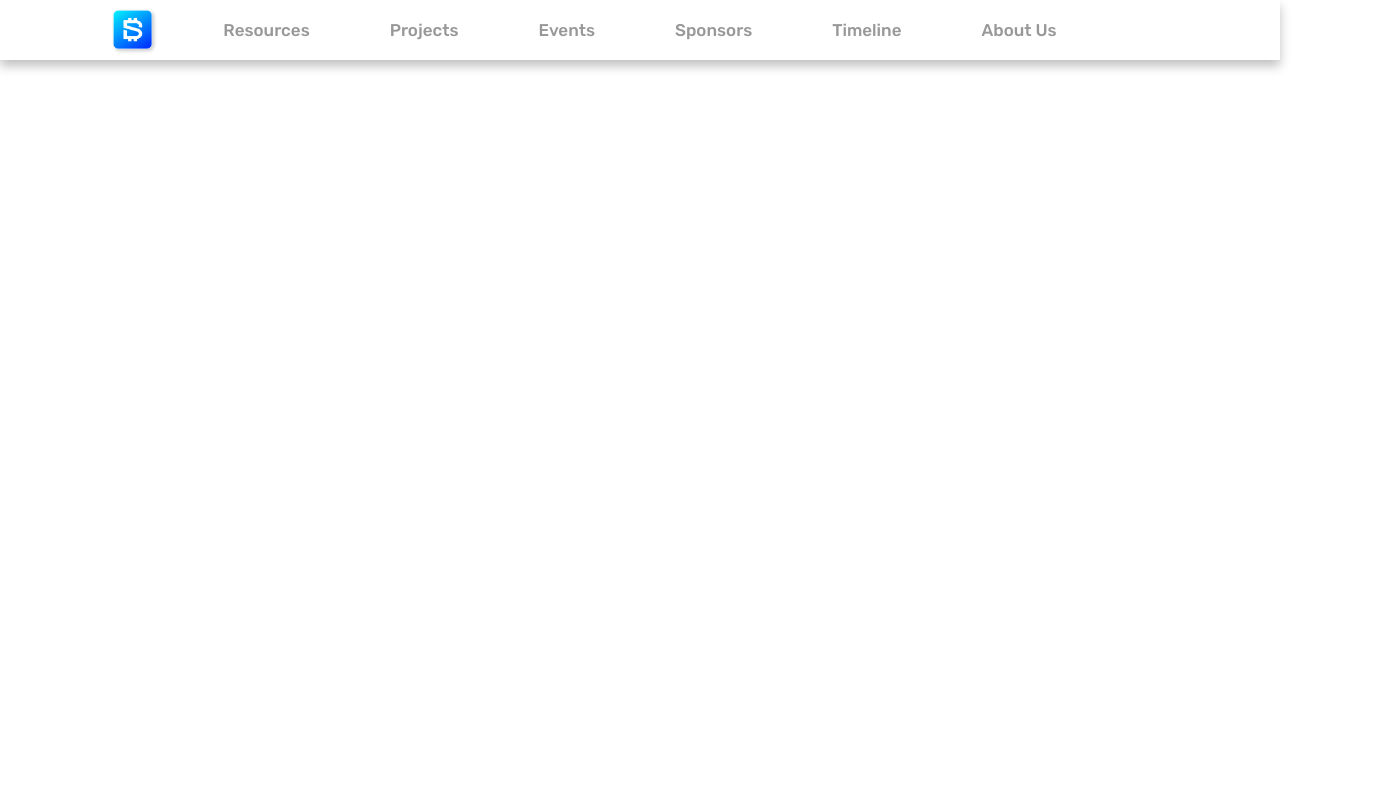
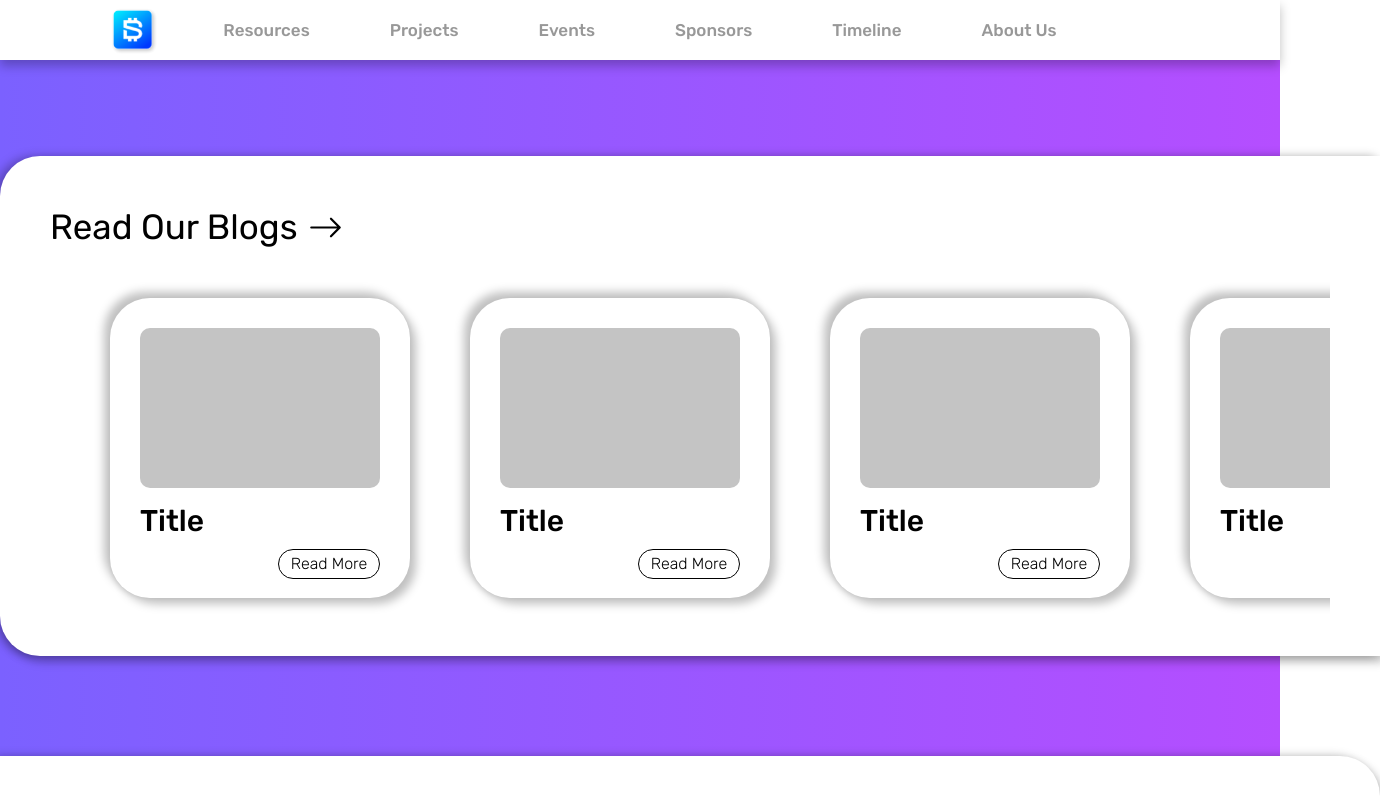
Before and after one commit to BlocSoc-iitr/website, a React (Create React App) app: page /resources in a window 1280 px wide. Shown: the top 800 px of the page, 1380 px wide, since content can reach past the window. Built offline with nearby package versions, Linux system fonts and the light colour scheme.

Commit message:
resources page

```diff
--- /dev/null
+++ b/src/components/ResourcesCard/ResourcesCard.jsx
@@ -0,0 +1,34 @@
+import React from 'react';
+import "./resourcesCard.css"
+
+function ResourcesCard(porps) {
+  return <div>
+      <div className="resources_card">
+        {
+            porps.about==="blogs"&&<div className="blogs">
+            <div className="blogs_grey_area">
+            </div>
+            <div className="blogs_title">
+            Title
+            </div>
+            <div className="blogs_button">
+            Read More
+            </div>
+            </div>
+        }
+        {
+            porps.about=="videos"&&<div className="videos">
+            <div className="video_grey_area">
+            </div>
+            <div className="blogs_button">
+            Watch Now
+            </div>
+            </div>
+        }
+
+
+      </div>
+  </div>;
+}
+
+export default ResourcesCard;
--- /dev/null
+++ b/src/components/ResourcesCard/resourcesCard.css
@@ -0,0 +1,40 @@
+.resources_card{
+    height:240px;
+    width:240px;
+    box-shadow: 6px 6px 10px rgba(0, 0, 0, 0.25), -6px -6px 10px rgba(0, 0, 0, 0.25);
+    border-radius: 40px;
+    margin-left:60px;
+    padding:30px;
+}
+.blogs_grey_area{
+    height:160px;
+    background-color: #C4C4C4;
+    width:240px;
+    border-radius: 10px;
+}
+.video_grey_area{
+    height:190px;
+    background-color: #C4C4C4;
+    width:240px;
+    border-radius: 10px;
+    margin-bottom:20px;
+}
+.blogs_title{
+    font-size:30px;
+    font-family: Rubik;
+    margin-top:15px;
+    font-weight: 500;
+}
+.blogs_button{
+font-family: Rubik;
+font-style: normal;
+font-weight: 300;
+font-size: 16px;
+line-height: 28px;
+border:1px solid black;
+width:100px;
+text-align: center;
+border-radius: 20px;
+margin-top:10px;
+margin-left:auto;
+}
--- /dev/null
+++ b/src/components/blogsCardContainer/blogsCardContainer.css
@@ -0,0 +1,34 @@
+.cardContainer{
+    height:400px;
+    width: 1330px;
+    background-color: white;
+    margin-top:100px;
+    box-shadow: 4px 6px 10px rgba(0, 0, 0, 0.25), -6px 0px 10px rgba(0, 0, 0, 0.25);
+    padding:50px;
+}
+.left{
+    border-radius: 0 40px 40px 0;
+    margin-right:auto;
+}
+.right{
+    border-radius: 40px 0 0 40px;
+    margin-left:auto;
+}
+.container_heading{
+    display:flex;
+    align-items:center;
+    font-size: 35px;
+    font-family: Rubik;
+
+}
+.container_arrow{
+    font-size:35px;
+    margin-left:10px;
+}
+.cards_collection{
+    height:400px;
+    display:flex;
+    flex-direction: row;
+    align-items: center;
+    overflow-x: auto;
+}
--- /dev/null
+++ b/src/components/blogsCardContainer/blogsCardContainer.jsx
@@ -0,0 +1,24 @@
+import React from 'react';
+import './blogsCardContainer.css';
+import Card from '../ResourcesCard/ResourcesCard';
+import { BsArrowRight } from 'react-icons/bs';
+
+
+function BlogsCardContainer(props) {
+  return <div>
+      <div className={`cardContainer ${props.position}`} >
+      <div className="container_heading">
+          {props.about==="blogs"?"Read Our Blogs":"Watch Our Videos"}  <BsArrowRight className="container_arrow" />
+      </div>
+      <div className="cards_collection">
+        <Card about="blogs" />
+        <Card about="blogs" />
+        <Card about="blogs" />
+        <Card about="blogs" />
+        <Card about="blogs" />
+      </div>
+      </div>
+  </div>;
+}
+
+export default BlogsCardContainer;
--- a/src/components/resources/index.js
+++ b/src/components/resources/index.js
@@ -1,8 +1,16 @@
 import React from 'react';
+import './resources.css'
+import BlogsCardContainer from '../blogsCardContainer/blogsCardContainer.jsx';
+import VideosCardContainer from '../videosCardContainer/videosCardContainer.jsx';
+import Footer from "../footer/index.js"
 
 function Resources() {
   return <div>
-      hello resources
+      <div className="resources">
+        <BlogsCardContainer position="right" about="blogs" />
+        <VideosCardContainer position="left" about="videos" />
+        <Footer />
+      </div>
   </div>;
 }
 
--- /dev/null
+++ b/src/components/resources/resources.css
@@ -0,0 +1,6 @@
+.resources{
+    background: linear-gradient(90deg, #7B61FF 0%, #B54EFF 100%);
+    padding-top:50px;
+    height:1900px;
+    position:relative;
+}
--- /dev/null
+++ b/src/components/videosCardContainer/videosCardContainer.css
@@ -0,0 +1,34 @@
+.cardContainer{
+    height:400px;
+    width: 1330px;
+    background-color: white;
+    margin-top:100px;
+    box-shadow: 4px 6px 10px rgba(0, 0, 0, 0.25), -6px 0px 10px rgba(0, 0, 0, 0.25);
+    padding:50px;
+}
+.left{
+    border-radius: 0 40px 40px 0;
+    margin-right:auto;
+}
+.right{
+    border-radius: 40px 0 0 40px;
+    margin-left:auto;
+}
+.container_heading{
+    display:flex;
+    align-items:center;
+    font-size: 35px;
+    font-family: Rubik;
+
+}
+.container_arrow{
+    font-size:35px;
+    margin-left:10px;
+}
+.cards_collection{
+    height:400px;
+    display:flex;
+    flex-direction: row;
+    align-items: center;
+    overflow-x: auto;
+}
--- /dev/null
+++ b/src/components/videosCardContainer/videosCardContainer.jsx
@@ -0,0 +1,26 @@
+import React from 'react';
+import './videosCardContainer.css';
+import Card from '../ResourcesCard/ResourcesCard';
+import { BsArrowRight } from 'react-icons/bs';
+
+
+function CardContainer(props) {
+  return <div>
+      <div className={`cardContainer ${props.position}`} >
+      <div className="container_heading">
+          {props.about==="blogs"?"Read Our Blogs":"Watch Our Videos"}  <BsArrowRight className="container_arrow" />
+      </div>
+      <div className="cards_collection">
+        <Card about="videos" />
+        <Card about="videos" />
+        <Card about="videos" />
+        <Card about="videos" />
+        <Card about="videos" />
+        <Card about="videos" />
+
+      </div>
+      </div>
+  </div>;
+}
+
+export default CardContainer;
```
Also changed, not shown: 1 other file (tests, documents, lock files or other folders).
